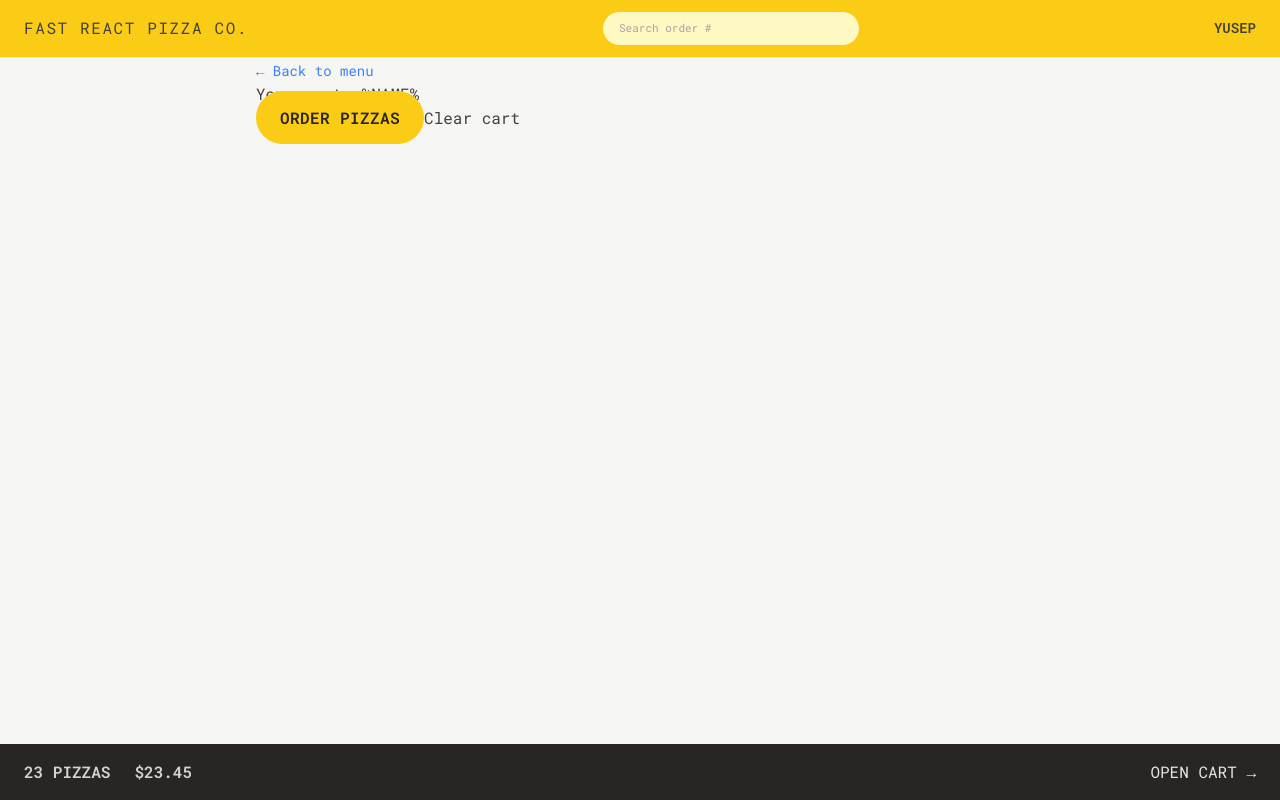
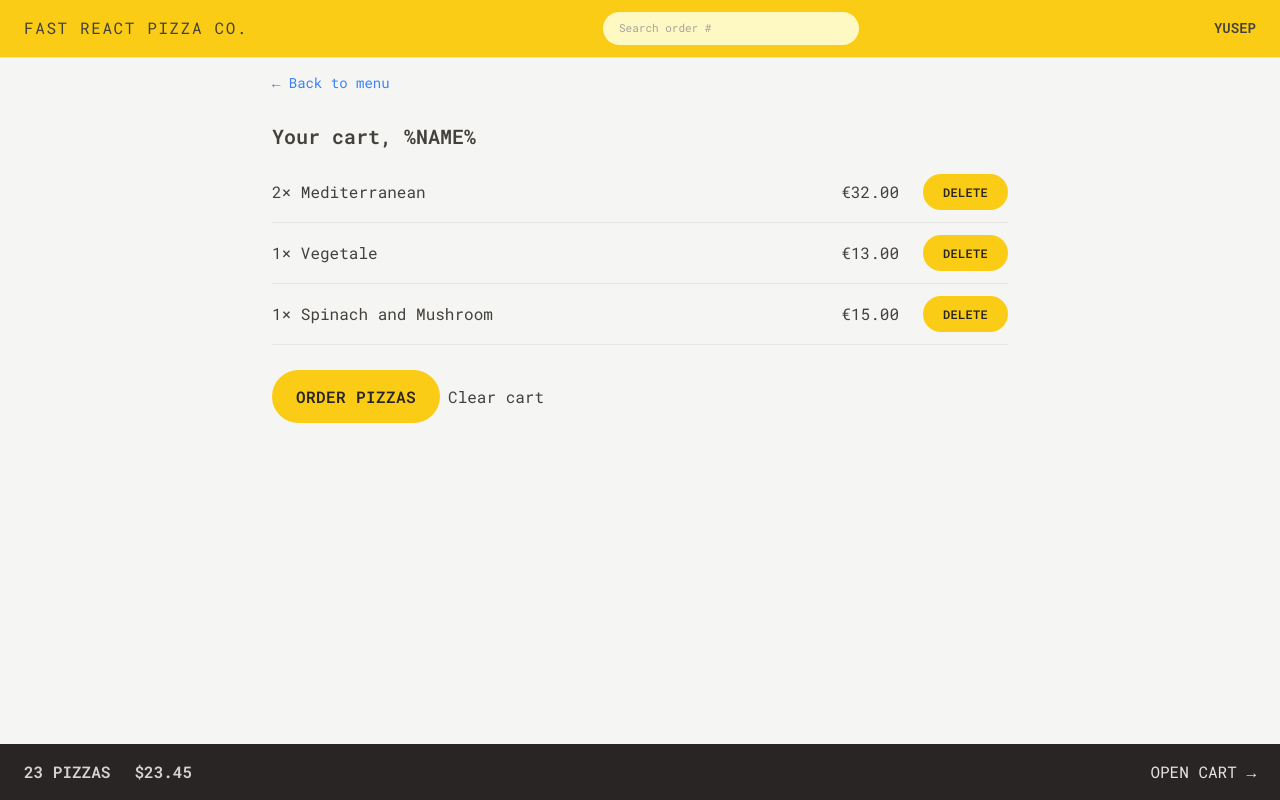
Before and after one commit to JoseAlbDR/react-pizza-shop, a React (Vite) app: page /cart in a window 1280 px wide. Built offline with nearby package versions, Linux system fonts and the light colour scheme.

Commit message:
feat: add styles to Cart and CartItem components

```diff
--- a/src/features/cart/Cart.jsx
+++ b/src/features/cart/Cart.jsx
@@ -1,6 +1,7 @@
 import { Link } from 'react-router-dom';
 import LinkButton from '../../ui/LinkButton';
 import Button from '../../ui/Button';
+import CartItem from './CartItem';
 
 const fakeCart = [
   {
@@ -30,16 +31,22 @@ function Cart() {
   const cart = fakeCart;
 
   return (
-    <div>
+    <div className="px-4 py-3">
       <LinkButton to="/menu">&larr; Back to menu</LinkButton>
 
-      <h2>Your cart, %NAME%</h2>
+      <h2 className="mt-7 text-xl font-semibold">Your cart, %NAME%</h2>
 
-      <div>
+      <ul className="mt-3 divide-y divide-stone-200 border-b">
+        {cart.map((item) => (
+          <CartItem item={item} key={item.key} />
+        ))}
+      </ul>
+
+      <div className="mt-10 space-x-2">
         <Button type="primary" to="/order/new">
           Order pizzas
         </Button>
-        <button>Clear cart</button>
+        <Button type="secondary">Clear cart</Button>
       </div>
     </div>
   );
--- a/src/features/cart/CartItem.jsx
+++ b/src/features/cart/CartItem.jsx
@@ -1,13 +1,17 @@
+import Button from '../../ui/Button';
+import { formatCurrency } from '../../utils/helpers';
+
 function CartItem({ item }) {
   const { pizzaId, name, quantity, totalPrice } = item;
 
   return (
-    <li>
-      <p>
+    <li className="py-3 sm:flex sm:items-center sm:justify-between">
+      <p className="mb-1 sm:mb-0">
         {quantity}&times; {name}
       </p>
-      <div>
+      <div className="flex items-center justify-between sm:gap-6">
         <p>{formatCurrency(totalPrice)}</p>
+        <Button type="small">Delete</Button>
       </div>
     </li>
   );
```
